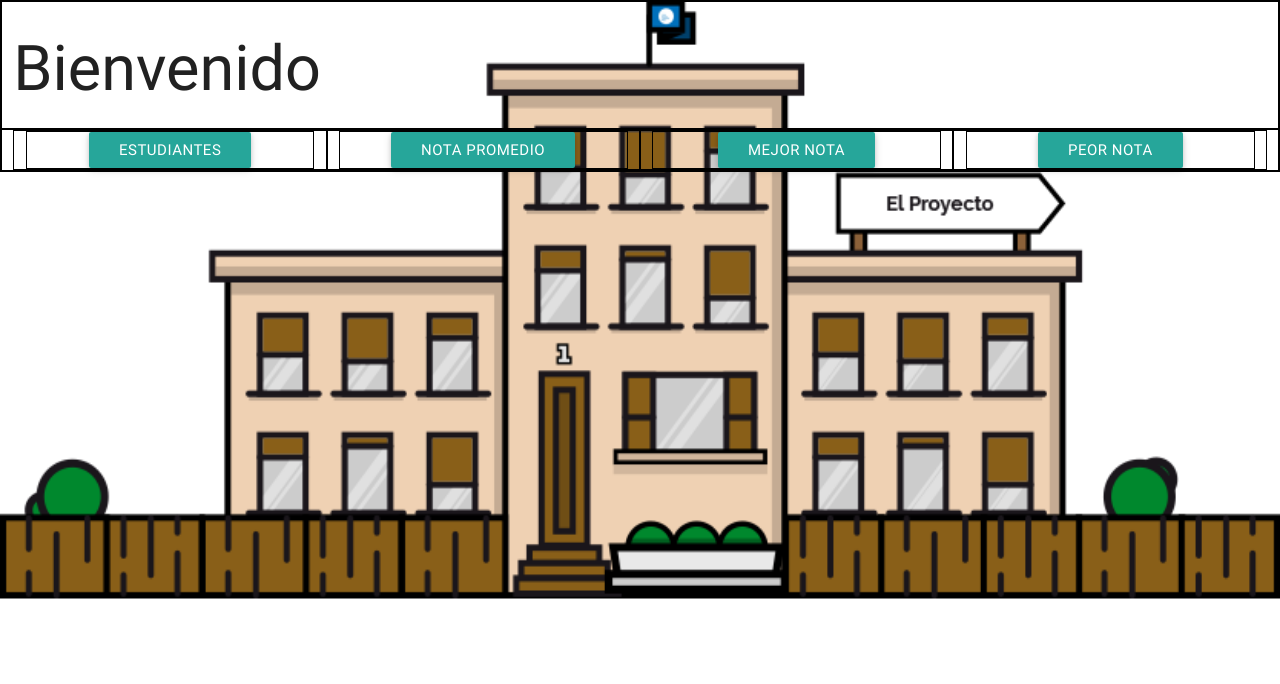
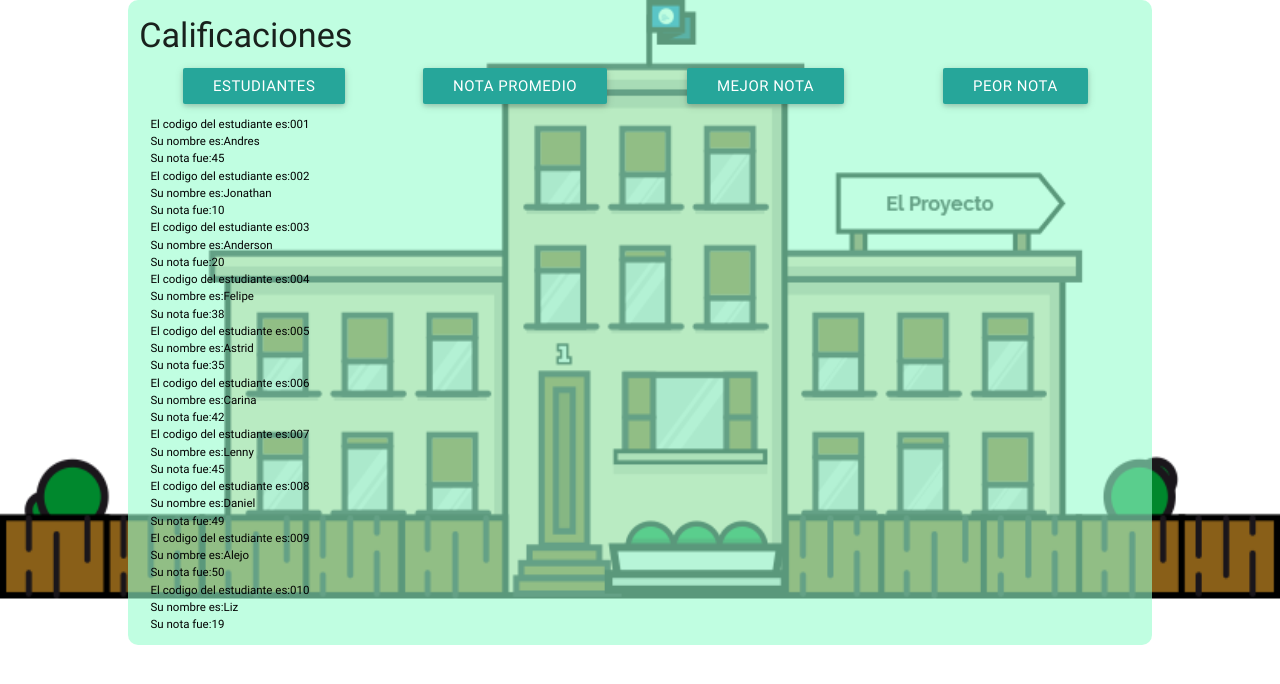
Before and after one commit to 1Alejo31/FIANL-JS-1, a plain HTML site: page pestaña/index.html in a window 1280 px wide. Both pictures are taken after a click on the link "ESTUDIANTES". Drawn offline with Linux system fonts and the light colour scheme.

Commit message:
Mejoras
Mejoras y adicion de funciones

```diff
--- a/css/estilos.css
+++ b/css/estilos.css
@@ -5,11 +5,19 @@ body
   background-size: 100% 600px;
 }
 
-section, header, div
-{
-  border: 1px solid black;
-}
 #conntenedorBoton
 {
   text-align: center;
 }
+p
+{
+  font-size: 11.5px;
+  color:black;
+}
+
+#contenedor
+{
+  background:  rgba(150, 254, 205, 0.6);
+  border-radius: 10px;
+  width: 80%;
+}
--- /dev/null
+++ b/js/funciones.js
@@ -0,0 +1,91 @@
+//Declaracion de los estudiantes Json
+
+var estudiantes =
+[
+    {
+        "codigo": "001",
+        "nombre": "Andres",
+        "nota": 45
+    },
+    {
+        "codigo": "002",
+        "nombre": "Jonathan",
+        "nota": 10
+    },
+    {
+        "codigo": "003",
+        "nombre": "Anderson",
+        "nota": 20
+    },
+    {
+        "codigo": "004",
+        "nombre": "Felipe",
+        "nota": 38
+    },
+    {
+        "codigo": "005",
+        "nombre": "Astrid",
+        "nota": 35
+    },
+    {
+        "codigo": "006",
+        "nombre": "Carina",
+        "nota": 42
+    },
+    {
+        "codigo": "007",
+        "nombre": "Lenny",
+        "nota": 45
+    },
+    {
+        "codigo": "008",
+        "nombre": "Daniel",
+        "nota": 49
+    },
+    {
+        "codigo": "009",
+        "nombre": "Alejo",
+        "nota":50
+    },
+    {
+        "codigo": "010",
+        "nombre": "Liz",
+        "nota": 19
+    }
+];
+
+//Declaracion de funciones
+
+function imprimir1()
+{
+    function mostrar(json)
+    {
+        var tex = "";
+        var i;
+        for(i=0;i<json.length;i++)
+        {
+            tex+="El codigo del estudiante es:"+json[i].codigo+"<br>"+"Su nombre es:"+json[i].nombre+"<br>"+"Su nota fue:"+json[i].nota+"<br>";
+        }
+
+        document.getElementById("text1").innerHTML = tex;
+    }
+    mostrar(estudiantes);
+}
+
+function promedio()
+{
+    function calcular(json)
+    {
+        var suma = 0;
+        var total;
+        var i;
+
+        for(i=0;i<json.length;i++)
+        {
+            suma = suma+json[i].nota;
+        }
+        total = suma / 10;
+        document.getElementById("text2").innerHTML = total;
+    }
+    calcular(estudiantes);
+}
--- a/pestaña/index.html
+++ b/pestaña/index.html
@@ -9,34 +9,40 @@
     <link href="../css/materialize.css" type="text/css" rel="stylesheet" media="screen,projection"/>
     <link href="../css/index.css" type="text/css" rel="stylesheet" media="screen,projection"/>
     <link rel="stylesheet" href="../css/estilos.css">
+    <script type="text/javascript" src="../js/funciones.js"></script>
     <title>Document</title>
 </head>
 <body>
 
-<div class="row">
+<div id="contenedor" class="row">
+
 
     <div class="col s12 m12 l12" id="cabecera">
-        <h1>Bienvenido</h1>
+        <h4>Calificaciones</h4>
     </div>
-    <div class="col s12 m12 l12" id="contenedor">
+    <div class="col s12 m12 l12" >
         <div class="col s3 m3 l3">
             <div id="conntenedorBoton">
-                <a class="waves-effect waves-linght btn">Estudiantes</a>
+                <a class="waves-effect waves-linght btn" onclick="imprimir1()">Estudiantes</a>
+            </div>
+            <p id="text1"></p>
+        </div>
+        <div class="col s3 m3 l3">
+            <div id="conntenedorBoton">
+                <a class="waves-effect waves-linght btn" onclick="promedio()">Nota Promedio</a>
+                <p id="text2"></p>
             </div>
         </div>
         <div class="col s3 m3 l3">
             <div id="conntenedorBoton">
-                <a class="waves-effect waves-linght btn">Nota Promedio</a>
+                <a class="waves-effect waves-linght btn" onclick="">Mejor Nota</a>
+                <p id="text3"></p>
             </div>
         </div>
         <div class="col s3 m3 l3">
             <div id="conntenedorBoton">
-                <a class="waves-effect waves-linght btn">Mejor Nota</a>
-            </div>
-        </div>
-        <div class="col s3 m3 l3">
-            <div id="conntenedorBoton">
-                <a class="waves-effect waves-linght btn">Peor Nota</a>
+                <a class="waves-effect waves-linght btn" onclick="">Peor Nota</a>
+                <p id="text4"></p>
             </div>
         </div>
     </div>
```
